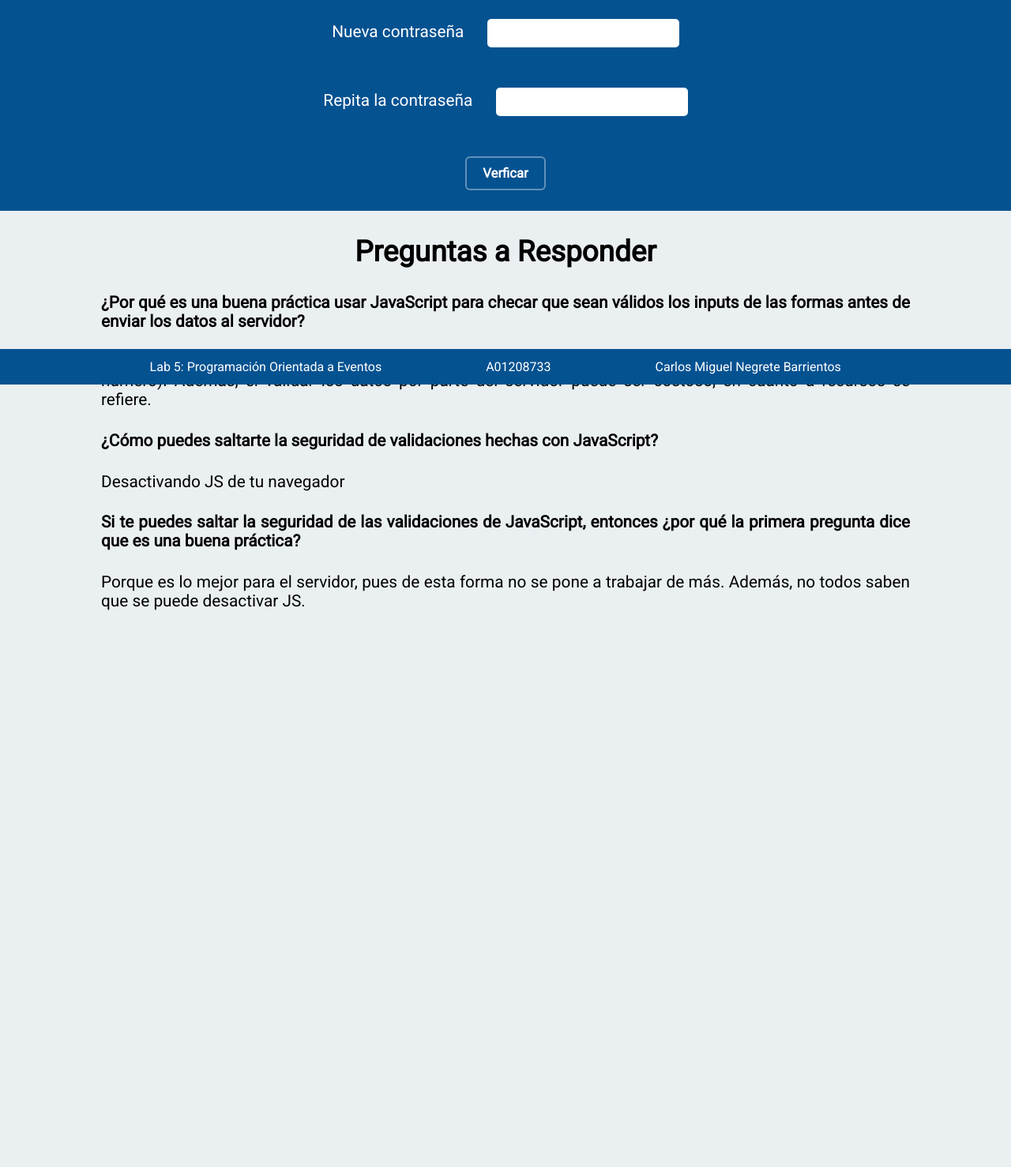
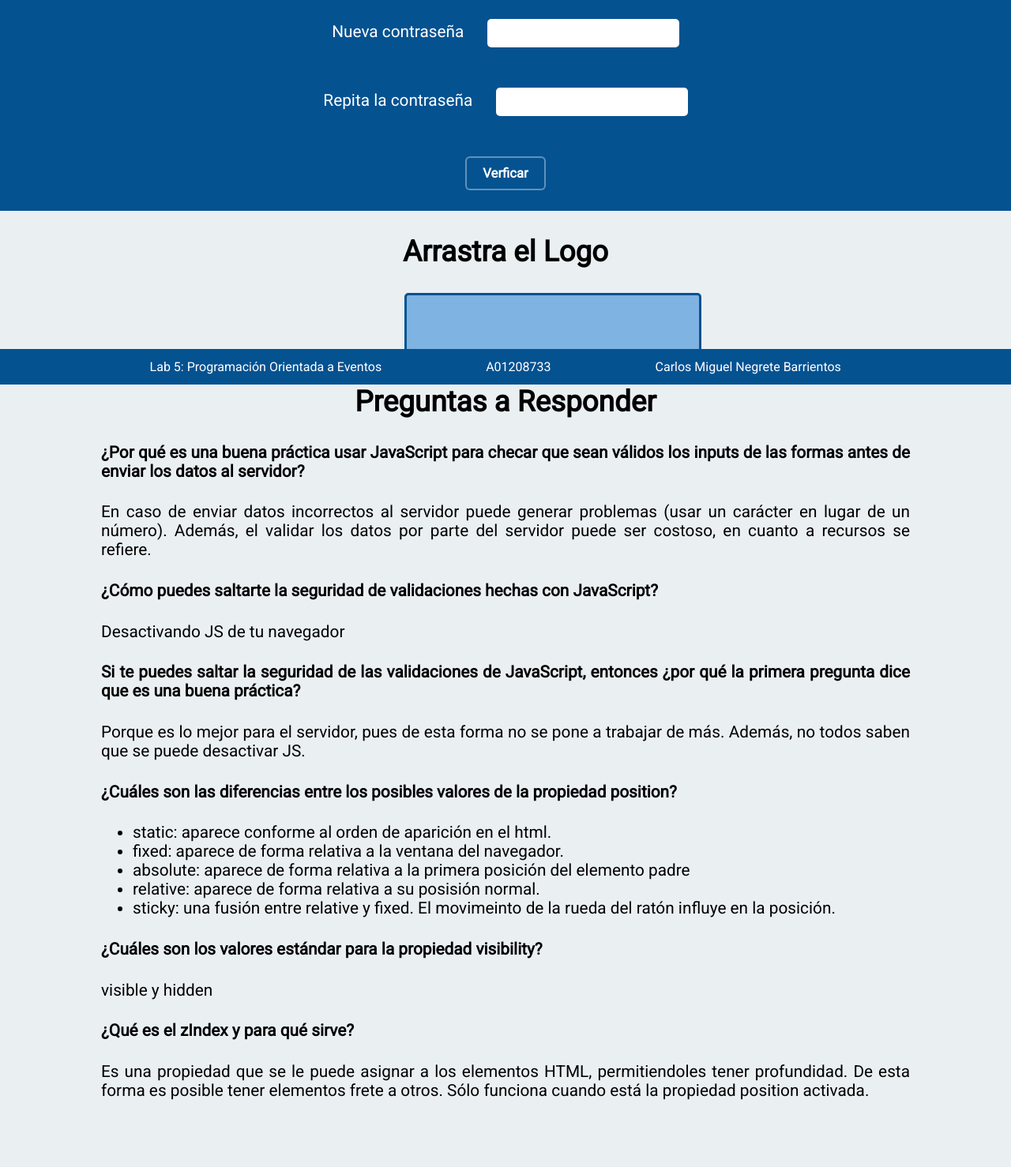
Before and after one commit to cmnb32/Carlos_Miguel_DAW, a PHP site: page / in a window 1280 px wide. Shown: the part 313-1791 px from the top of the page at 79% size. Before the commit the page ends 1086 px from the top, so only its background shows below. Run offline with PHP 8.4, Linux system fonts and the light colour scheme.

Commit message:
agrega lab 6

```diff
--- a/01_Laboratorios/04_Lab5/css/styles.css
+++ b/01_Laboratorios/04_Lab5/css/styles.css
@@ -10,6 +10,22 @@ p, ul, h4{
     font-family: 'Roboto', sans-serif;
     text-align: justify;
     font-size: 130%;
+}
+
+p.agua{
+    display: flex;
+    position: fixed;
+    align-items:  center;
+    justify-content: center;
+    color: rgba(255, 0, 0, 0.48);
+    font-size: 200%;
+    text-align: center;
+    user-select: none;
+    top: 0;
+    bottom: 0;
+    left: 0;
+    right: 0;
+    z-index: 1;
 }
 
 h1{
@@ -76,6 +92,7 @@ div.menu{
     width: 100%;
     position: sticky;
     top: 0;
+    z-index: 999;
 }
 
 div.menu img{
@@ -83,6 +100,10 @@ div.menu img{
     background-color: #5995c6;
     height: 70px;
 
+}
+
+.drag img{
+    height: 70px;
 }
 
 div.menu a{
@@ -132,10 +153,12 @@ table.articulos tr th a img{
 }
 
 .campos td a{
+    position: relative;
     display: flow-root;
     padding-right: 8%;
     padding-left: 8%;
     padding-bottom: 2%;
+    z-index: 9999;
 }
 
 .number{
@@ -170,3 +193,17 @@ div.datos a{
     font-size: 100%;
     transition-duration: 0.6s;
 }
+
+.drag{
+    font-family: 'Roboto', sans-serif;
+    text-align: center;
+    background-color: #7eb3e2;
+    margin-left: 40%;
+    margin-right: 40%;
+    margin-top: 2%;
+    width: 350px;
+    height: 60px;
+    padding: 10px;
+    border: 3px solid #055291;
+    border-radius: 5px;
+}
--- a/01_Laboratorios/04_Lab5/index.html
+++ b/01_Laboratorios/04_Lab5/index.html
@@ -13,14 +13,14 @@
 
     <body>
         <div class="menu">
-            <img src="images/Logo%20WSD.png" alt="Logo de WSD">
+            <img src="images/Logo%20WSD.png" alt="Logo de WSD" draggable="true" id="dragimg" ondragstart="drag(event)">
             <nav>
                 <a href="tienda.html">Tienda</a>
                 <a href="index.html">Validar Contraseña</a>
             </nav>
         </div>
         <article>
-            <h1>Validador de Contraseña</h1>
+            <h1 id="dclick">Validador de Contraseña</h1>
             <p>Con esta herramienta podrás saber si la contraseña que piensas elegir será válida en un futuro. Recuerda que la contraseña debe tener las siguientes características.</p>
             <ul>
                 <li>Sin espacios en blanco</li>
@@ -32,7 +32,11 @@
             <a>Repita la contraseña <input type="password" id="pswd2"></a>
             <a id="contrasenia"><button onclick="contrasenia()"><strong>Verficar</strong></button></a>
         </div>
+        <section>
+            <h1>Arrastra el Logo</h1>
 
+            <div id="drag" class="drag" ondrop="drop(event)" ondragover="allowDrop(event)"></div>
+        </section>
         <article class="ultimo">
             <h1>Preguntas a Responder</h1>
             <h4>¿Por qué es una buena práctica usar JavaScript para checar que sean válidos los inputs de las formas antes de enviar los datos al servidor?</h4>
@@ -41,6 +45,18 @@
             <p>Desactivando JS de tu navegador</p>
             <h4>Si te puedes saltar la seguridad de las validaciones de JavaScript, entonces ¿por qué la primera pregunta dice que es una buena práctica?</h4>
             <p>Porque es lo mejor para el servidor, pues de esta forma no se pone a trabajar de más. Además, no todos saben que se puede desactivar JS. </p>
+            <h4>¿Cuáles son las diferencias entre los posibles valores de la propiedad position?</h4>
+            <ul>
+                <li>static: aparece conforme al orden de aparición en el html.</li>
+                <li>fixed: aparece de forma relativa a la ventana del navegador.</li>
+                <li>absolute: aparece de forma relativa a la primera posición del elemento padre</li>
+                <li>relative: aparece de forma relativa a su posisión normal.</li>
+                <li>sticky: una fusión entre relative y fixed. El movimeinto de la rueda del ratón influye en la posición.</li>
+            </ul>
+            <h4>¿Cuáles son los valores estándar para la propiedad visibility?</h4>
+            <p>visible y hidden </p>
+            <h4>¿Qué es el zIndex y para qué sirve?</h4>
+            <p>Es una propiedad que se le puede asignar a los elementos HTML, permitiendoles tener profundidad. De esta forma es posible tener elementos frete a otros. Sólo funciona cuando está la propiedad position activada.  </p>
 
         </article>
     </body>
--- a/01_Laboratorios/04_Lab5/js/script.js
+++ b/01_Laboratorios/04_Lab5/js/script.js
@@ -1,3 +1,5 @@
+document.getElementById("dclick").addEventListener("mouseover", function(){changeTxt(1);});
+document.getElementById("dclick").addEventListener("mouseleave", function(){changeTxt(0);});
 function contrasenia(){
     let tex = document.getElementById("contrasenia");
     let pass1 = String(document.getElementById("pswd1").value);
@@ -39,3 +41,29 @@ function validarPass(pass1, pass2){
         tex.innerHTML = "<button onclick='contrasenia()'><strong>Verficar</strong></button> La contrseña no coincide";
     }
 }
+
+function changeTxt(num){
+    let tex = document.getElementById("dclick");
+    if(num == 1){
+        tex.innerHTML = "Descrubriste una Nueva función :D";
+        tex.style.color = "#055291";
+    }else if(num == 0){
+        tex.innerHTML = "Validador de Contraseña";
+        tex.style.color = "black";
+    }
+}
+
+function allowDrop(ev) {
+    ev.preventDefault();
+}
+
+function drag(ev) {
+    ev.dataTransfer.setData("text", ev.target.id);
+
+}
+
+function drop(ev) {
+    ev.preventDefault();
+    var data = ev.dataTransfer.getData("text");
+    ev.target.appendChild(document.getElementById(data));
+}
--- a/01_Laboratorios/04_Lab5/js/tienda.js
+++ b/01_Laboratorios/04_Lab5/js/tienda.js
@@ -26,4 +26,6 @@ function agregarCarrito(){
     iva.innerHTML = "IVA (16%): $"  + ((cantCCS * ((270 * 0.16) )) + (cantHOLIC * ((150 * 0.16) )) + (cantTRC * ((110 * 0.16) ) )).toFixed(2) + " MXN";
 
     tot.innerHTML = "<strong>Total: $"  + ((cantCCS * 270) + (cantHOLIC * 150) + (cantTRC * 110) ).toFixed(2) + " MXN</strong>";
+
+    setTimeout(function(){ alert("De momento no se pueden realizar compras. Gracias por probar la página :D"); }, 2000);
 }
--- a/01_Laboratorios/04_Lab5/tienda.html
+++ b/01_Laboratorios/04_Lab5/tienda.html
@@ -24,6 +24,7 @@
             <p></p>
         </article>
         <section>
+            <p class="agua">DEMO DE LA TIENDA</p>
             <table class="articulos">
                 <tr>
                     <th><a><img src="images/ccs.jpg" alt="Portada de Card Captor Sakura 1"></a></th>
```
